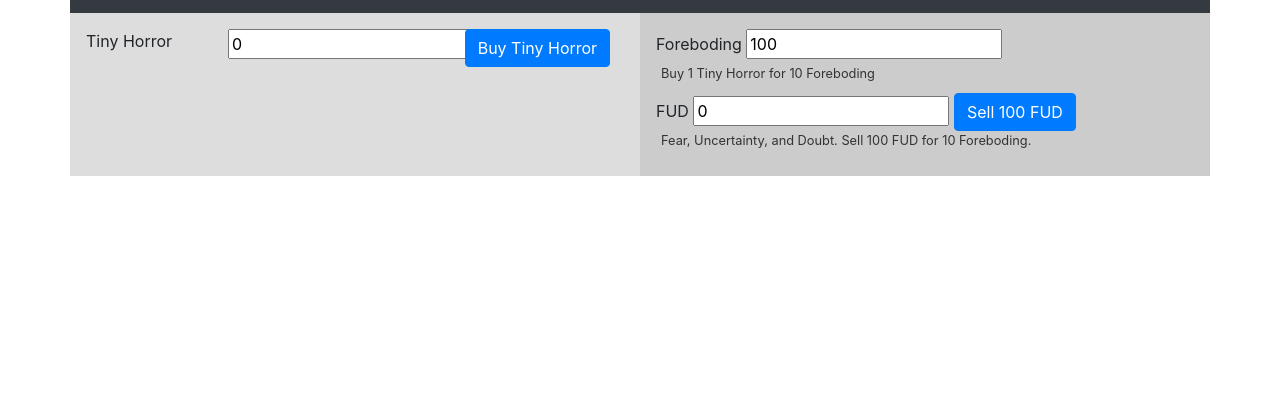
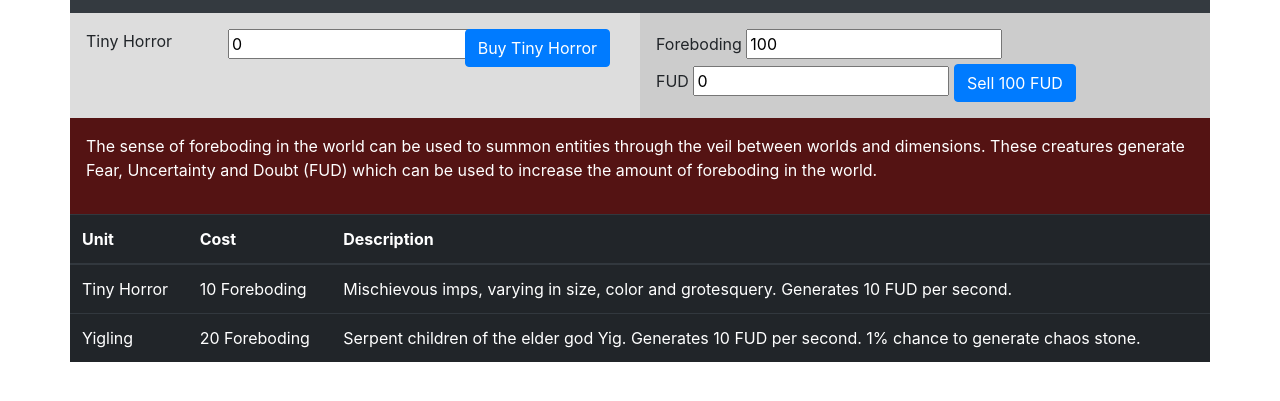
Before and after one commit to dmorck/cats-of-ulthar, a plain HTML site: page index.html in a window 1280 px wide. Shown: the part 51-452 px from the top of the page. Drawn offline with nearby package versions, Linux system fonts and the light colour scheme.

Commit message:
Named new unit, added some backgrounds and background story, added table with unit information, @todo make this in modal eventually

```diff
--- a/increment.css
+++ b/increment.css
@@ -10,26 +10,17 @@
   margin: 0px 5px 10px 5px;
 }
 
-/*
-
-.form-wrapper {
-  clear: both;
-  margin: 5px 10px;
+.bg-blood-red {
+  background: #541313;
 }
 
-.form-wrapper label {
-  margin: 7px 0px 0px 0px;
-  width: 7rem;
+.bg-units {
+  background: #ddd;
 }
 
-.form-wrapper input {
-  margin: 0px 7px 0px 7px;
+.bg-resources {
+  background: #ccc;
 }
-
-.form-wrapper button {
-}
-
-*/
 
 @media screen and (max-width: 480px) {
   .form-wrapper button {
--- a/increment.js
+++ b/increment.js
@@ -2,7 +2,8 @@ var tinyHorrorTotal = 0;
 var buyTinyHorrorCost = 10;
 var fudTotal = 0;
 var foreboding = 100;
-var placeHolderEnabled = 0;
+// toggle for 2nd unit - yiglings
+var yiglingEnabled = 0;
 
 $(document).ready(function(){
 
@@ -64,9 +65,9 @@ $(document).ready(function(){
       return fudTotal;
     });
 
-    if (tinyHorrorTotal >= 10 && placeHolderEnabled == 0) {
-      $( "#newUnits" ).after('<div class="row mb-3"><div class="col-sm-3"><label for="placeholderTotal">Place Holder</label></div><div class="col-sm-5"><input type="text" value="0" id="placeHolderTotal" readonly></div><div class="col-sm-4"><button type="button" id="buyPlaceholder" class="btn btn-primary">Buy Placeholder</button></div></div>');
-      placeHolderEnabled = 1;
+    if (tinyHorrorTotal >= 10 && yiglingEnabled == 0) {
+      $( "#newUnits" ).after('<div class="row mb-3"><div class="col-sm-3"><label for="yiglingTotal">Yigling</label></div><div class="col-sm-5"><input type="text" value="0" id="yiglingTotal" readonly></div><div class="col-sm-4"><button type="button" id="buyYigling" class="btn btn-primary">Buy Yigling</button></div></div>');
+      yiglingEnabled = 1;
     }
 
   }
--- a/index.html
+++ b/index.html
@@ -36,7 +36,7 @@
       </div>
     </div>
     <div class="row">
-      <div class="col-md-6 p-3" style="background: #ddd;">
+      <div class="col-md-6 p-3 bg-units">
 
         <div class="row mb-3">
           <div class="col-sm-3">
@@ -55,23 +55,49 @@
 
       </div>
 
-      <div class="col-md-6 p-3" style="background: #ccc;">
+      <div class="col-md-6 p-3 bg-resources">
 
       <div class="form-wrapper">
         <label for="foreboding">Foreboding</label>
         <input type="text" value="100" id="foreboding" readonly>
-        <p class="description-text">Buy 1 Tiny Horror for 10 Foreboding</p>
       </div>
       <div class="form-wrapper">
         <label for="fudTotal">FUD</label>
         <input type="text" value="0" id="fudTotal" readonly>
         <button type="button" id="sellFUD" class="btn btn-primary">Sell 100 FUD</button>
-        <p class="description-text">Fear, Uncertainty, and Doubt. Sell 100 FUD for 10 Foreboding.</p>
       </div>
     </div>
   </div>
 
+  <div class="row">
+    <div class="col-12-sm bg-blood-red text-white">
+      <p class="p-3">The sense of foreboding in the world can be used to summon entities through the veil between worlds and dimensions. These creatures generate Fear, Uncertainty and Doubt (FUD) which can be used to increase the amount of foreboding in the world.</p>
+    </div>
+  </div>
+  <div class="row">
+    <div class="col-12-sm table-responsive">
+      <table class="table table-dark">
+        <thead>
+          <tr>
+            <th scope="col">Unit</th>
+            <th scope="col">Cost</th>
+            <th scope="col">Description</th>
+          </tr>
+        </thead>
+        <tr>
+          <td>Tiny Horror</td>
+          <td>10 Foreboding</td>
+          <td>Mischievous imps, varying in size, color and grotesquery. Generates 10 FUD per second.</td>
+        <tr>
+        <tr>
+          <td>Yigling</td>
+          <td>20 Foreboding</td>
+          <td>Serpent children of the elder god Yig. Generates 10 FUD per second. 1% chance to generate chaos stone.</td>
+        <tr>
+      </table>
 
+    </div>
+  </div>
 
 <!-- Optional JavaScript -->
 <!-- jQuery first, then Popper.js, then Bootstrap JS -->
```
